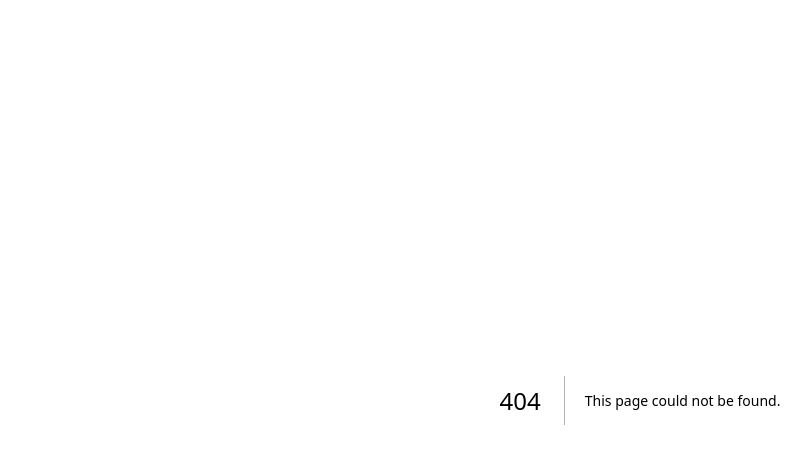
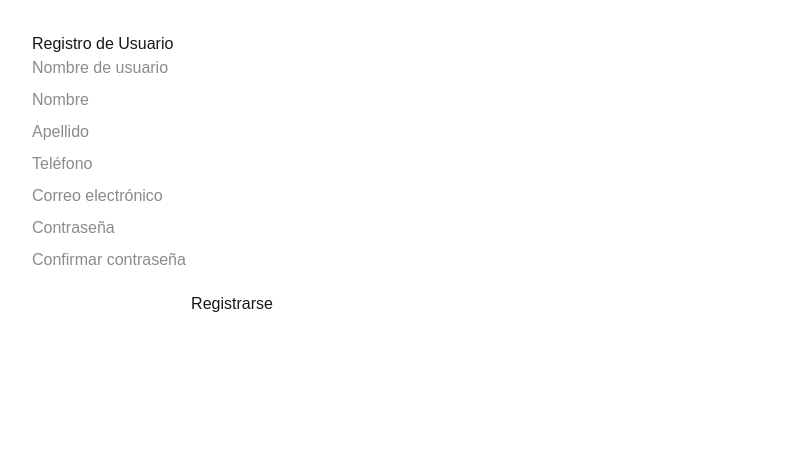
Before and after one commit to PabloToledoBarahona/frontend-app, a Next.js app: page /register in a window 1280 px wide. Before the commit this address had no page. Shown: the top 464 px of the page, without its empty margins (0-811 px from the left). Built offline with nearby package versions, Linux system fonts and the light colour scheme.

Commit message:
Estructura basica del proyecto

```diff
--- /dev/null
+++ b/app/register/page.tsx
@@ -0,0 +1,10 @@
+import RegisterForm from '@/components/Auth/RegisterForm';
+
+export default function RegisterPage() {
+  return (
+    <div style={{ padding: '2rem' }}>
+      <h1>Registro de Usuario</h1>
+      <RegisterForm />
+    </div>
+  );
+}
--- /dev/null
+++ b/components/Auth/RegisterForm.tsx
@@ -0,0 +1,39 @@
+'use client';
+
+import { useState } from 'react';
+import { User } from '@/types/User';
+
+export default function RegisterForm() {
+  const [formData, setFormData] = useState<User>({
+    username: '',
+    first_name: '',
+    last_name: '',
+    phone_number: '',
+    email: '',
+    password: '',
+    confirm_password: '',
+  });
+
+  const handleChange = (e: React.ChangeEvent<HTMLInputElement>) => {
+    setFormData({ ...formData, [e.target.name]: e.target.value });
+  };
+
+  const handleSubmit = (e: React.FormEvent) => {
+    e.preventDefault();
+    console.log('Datos enviados (registro):', formData);
+    // En el futuro: aquí se haría un fetch POST al backend
+  };
+
+  return (
+    <form onSubmit={handleSubmit} style={{ display: 'flex', flexDirection: 'column', gap: '8px', maxWidth: '400px' }}>
+      <input name="username" placeholder="Nombre de usuario" onChange={handleChange} />
+      <input name="first_name" placeholder="Nombre" onChange={handleChange} />
+      <input name="last_name" placeholder="Apellido" onChange={handleChange} />
+      <input name="phone_number" placeholder="Teléfono" onChange={handleChange} />
+      <input name="email" type="email" placeholder="Correo electrónico" onChange={handleChange} />
+      <input name="password" type="password" placeholder="Contraseña" onChange={handleChange} />
+      <input name="confirm_password" type="password" placeholder="Confirmar contraseña" onChange={handleChange} />
+      <button type="submit" style={{ marginTop: '12px' }}>Registrarse</button>
+    </form>
+  );
+}
--- /dev/null
+++ b/types/User.ts
@@ -0,0 +1,9 @@
+export interface User {
+    username: string;
+    first_name: string;
+    last_name: string;
+    phone_number?: string;
+    email: string;
+    password: string;
+    confirm_password?: string;
+  }
```
